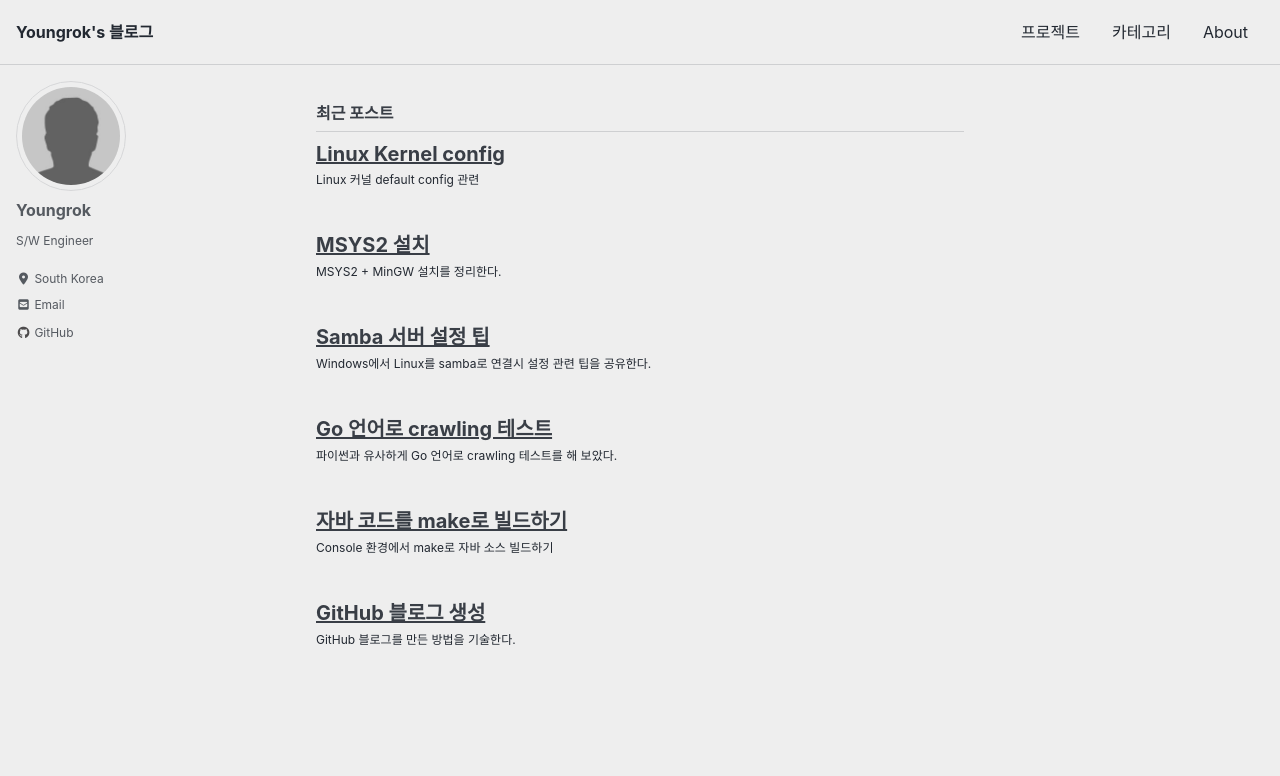
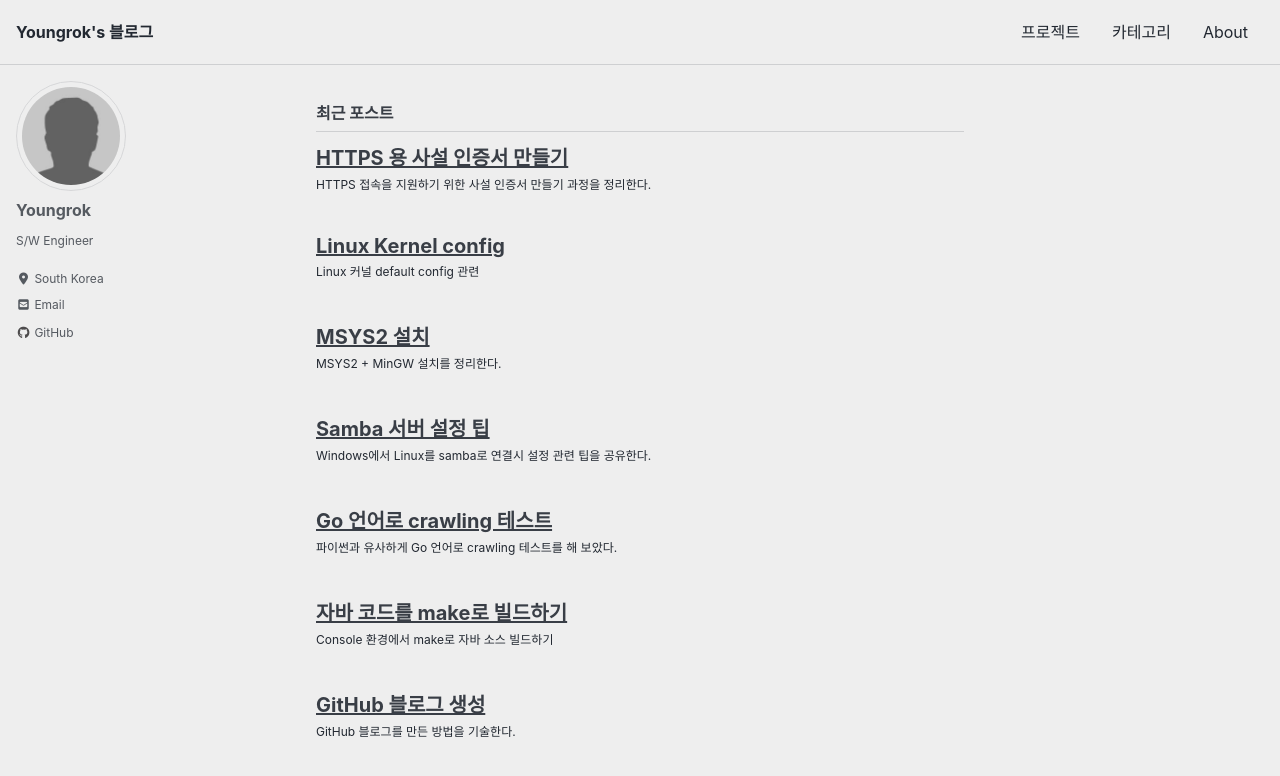
Before and after one commit to yrpark99/yrpark99.github.io, a Jekyll site: the page built from index.html, in a window 1280 px wide and 900 px high. Shown: the top 776 px of the window. Built offline with Jekyll 4.4.1, drawn with Linux system fonts in a browser that asks for light colours; cached includes are drawn as plain includes; nearby versions of some CDN libraries; some web fonts are replaced; the list of posts is cut into pages by our own code; part of the change alters nothing that is shown.

Commit message:
Add HTTPS SSL certificate post

````diff
--- /dev/null
+++ b/_posts/2020-03-09-https_ssl.md
@@ -0,0 +1,98 @@
+---
+title: "HTTPS 용 사설 인증서 만들기"
+category: https
+toc: true
+toc_label: "이 페이지 목차"
+---
+
+HTTPS 접속을 지원하기 위한 사설 인증서 만들기 과정을 정리한다.
+
+## 사설 인증서
+내부망에서만 사용되는 HTTP 서버는 직접 만든 사설 인증서를 사용하여 무료로 HTTPS 접속을 구축할 수 있다. (여기서 사설 인증서라 함은 self sign 된 인증서를 말함)
+아래에 OpenSSL 툴을 이용하여 사설 인증서를 생성하고, 아파치 웹서버를 세팅하는 방법을 기술한다.
+
+## 개인키 생성
+우선 아래와 같이 개인키를 생성한다. (아래 예에서는 server.key 이름으로 저장함)
+```bash
+$ openssl genrsa -out server.key 2048
+```
+결과로 server.key 파일이 만들어진다.
+
+## CSR 생성
+인증서 생성시 사용할 config 파일을 아래와 같이 만든다. (아래 예에서는 파일 이름을 server.conf 라고 하였음, 이 중에서 특히 req_ext 탭의 `subjectAltName` 및 alt_names 탭의 `DNS.1` 부분이 중요함)
+```ini
+[req]
+default_bits = 2048
+prompt = no
+default_md = sha256
+distinguished_name = dn
+req_extensions = req_ext
+
+[dn]
+C = KR
+ST = 도 이름
+L = 시 이름
+O = 회사 이름
+OU = 조직 이름
+CN = 인증서 이름
+emailAddress = 이메일주소
+
+[req_ext]
+subjectAltName = @alt_names
+
+[alt_names]
+DNS.1 = 도메인 주소
+```
+이제 아래와 같이 실행하면, CSR(Certificate Signing Request) 파일이 생성된다. (아래 예에서는 server.csr 이름으로 저장함)
+```bash
+$ openssl req -new -key server.key -out server.csr -config server.conf
+```
+참고로 생성된 CSR 파일의 내용은 아래와 같이 확인할 수 있다.
+```bash
+$ openssl req -text -in server.csr -noout
+```
+
+## 사설 인증서 생성
+이제 아래와 같이 실행하면 self sign 된 서버 인증서 파일이 생성된다. (아래 예에서는 인증서 유효 기간을 10년으로 하였고, 인증서는 server.crt 이름으로 저장함)
+```bash
+$ openssl req -x509 -key server.key -in server.csr -out server.crt -days 3650 -config server.conf -extensions req_ext
+```
+참고로 생성된 인증서의 내용은 아래와 같이 확인할 수 있다.
+```bash
+$ openssl x509 -text -in server.crt -noout
+```
+Windows에서도 server.crt 파일을 더블 클릭하면 정보를 확인할 수 있는데, 특히 반드시 `"주체 대체 이름"` 항목이 있어야 하고 여기에 웹 사이트 주소가 들어 있어야 한다.
+
+## HTTPS 서버 설정
+아래 예는 아파치 웹서버를 기준으로 한 것으로, 다른 웹서버인 경우에는 해당 서버의 HTTPS 서버 설정에 맞추면 된다.
+최종으로 생성된 server.crt, server.key 파일을 아래 예와 같이 /etc/apache2/ssl/ 디렉토리를 생성하여 이곳에 복사한다. (ssl 디렉토리 경로는 변경 가능)
+```bash
+$ sudo mkdir /etc/apache2/ssl
+$ sudo mv server.* /etc/apache2/ssl/
+```
+이후 아래와 같이 아파치의 SSL 모듈을 활성화 시킨다.
+```bash
+$ sudo a2enmod ssl
+$ sudo service apache2 restart
+```
+결과로 /etc/apache2/mods-enabled/ssl.conf 파일이 생성되었음을 확인할 수 있다.
+아래와 같이 default-ssl 파일을 복사해서 사용할 도메인 이름으로 파일을 생성한다. (아래 예에서는 myserver.conf 파일 이름 사용)
+```bash
+$ sudo cp -a /etc/apache2/sites-available/default-ssl.conf /etc/apache2/sites-available/myserver.conf
+```
+이후 /etc/apache2/sites-available/myserver.conf 파일에서 아래와 같이 수정한다.
+```apache
+SSLEngine on
+SSLCertificateFile /etc/apache2/ssl/server.crt
+SSLCertificateKeyFile /etc/apache2/ssl/server.key
+```
+마지막으로 아래와 같이 사이트를 활성화 시킨다.
+```bash
+$ sudo a2ensite myserver
+$ sudo service apache2 restart
+```
+
+## HTTPS 접속
+클라이언트 브라우저에서는 HTTPS 주소를 접속을 하여 인증서를 다운받는다. (또는 서버에서 생성한 server.crt 파일을 복사해도 됨)
+다운받은 인증서를 OS에서 제공하는 인증서 설치 방법으로 root CA 저장소에 설치한다. Windows의 경우 인증서를 `"신뢰할 수 있는 루트 인증 기관"` 저장소에 설치하면 된다.
+이후 브라우저를 닫은 후에 다시 HTTPS 주소로 접속해 보면 정상적으로 HTTPS로 접속된 것을 확인할 수 있다.
--- a/_sass/minimal-mistakes/_syntax.scss
+++ b/_sass/minimal-mistakes/_syntax.scss
@@ -15,8 +15,8 @@ figure.highlight {
 
   > pre,
   pre.highlight {
-    margin: 0em;
-    padding: 0.2em;
+    margin: 0.2em;
+    padding: 0.6em;
   }
 }
 
--- a/_sass/minimal-mistakes/_variables.scss
+++ b/_sass/minimal-mistakes/_variables.scss
@@ -16,7 +16,7 @@ $indent-var: 1.3em !default;
 $serif: Georgia, Times, serif !default;
 $sans-serif: -apple-system, BlinkMacSystemFont, "Roboto", "Segoe UI",
   "Helvetica Neue", "Lucida Grande", Arial, sans-serif !default;
-$monospace: Monaco, Consolas, "Lucida Console", monospace !default;
+$monospace: "Nanum Gothic Coding", Monaco, Consolas, "Lucida Console", monospace !default;
 
 /* sans serif typefaces */
 $sans-serif-narrow: $sans-serif !default;
@@ -54,7 +54,7 @@ $light-gray: mix(#fff, $gray, 50%) !default;
 $lighter-gray: mix(#fff, $gray, 90%) !default;
 
 $background-color: #fff !default;
-$code-background-color: #fafafa !default;
+$code-background-color: $light-gray !default;
 $code-background-color-dark: $light-gray !default;
 $text-color: $dark-gray !default;
 $muted-text-color: mix(#fff, $text-color, 35%) !default;
--- a/assets/css/main.scss
+++ b/assets/css/main.scss
@@ -6,3 +6,4 @@
 
 @import "minimal-mistakes/skins/{{ site.minimal_mistakes_skin | default: 'default' }}"; // skin
 @import "minimal-mistakes"; // main partials
+@import url('https://fonts.googleapis.com/css?family=Nanum+Gothic+Coding'); // code
````
